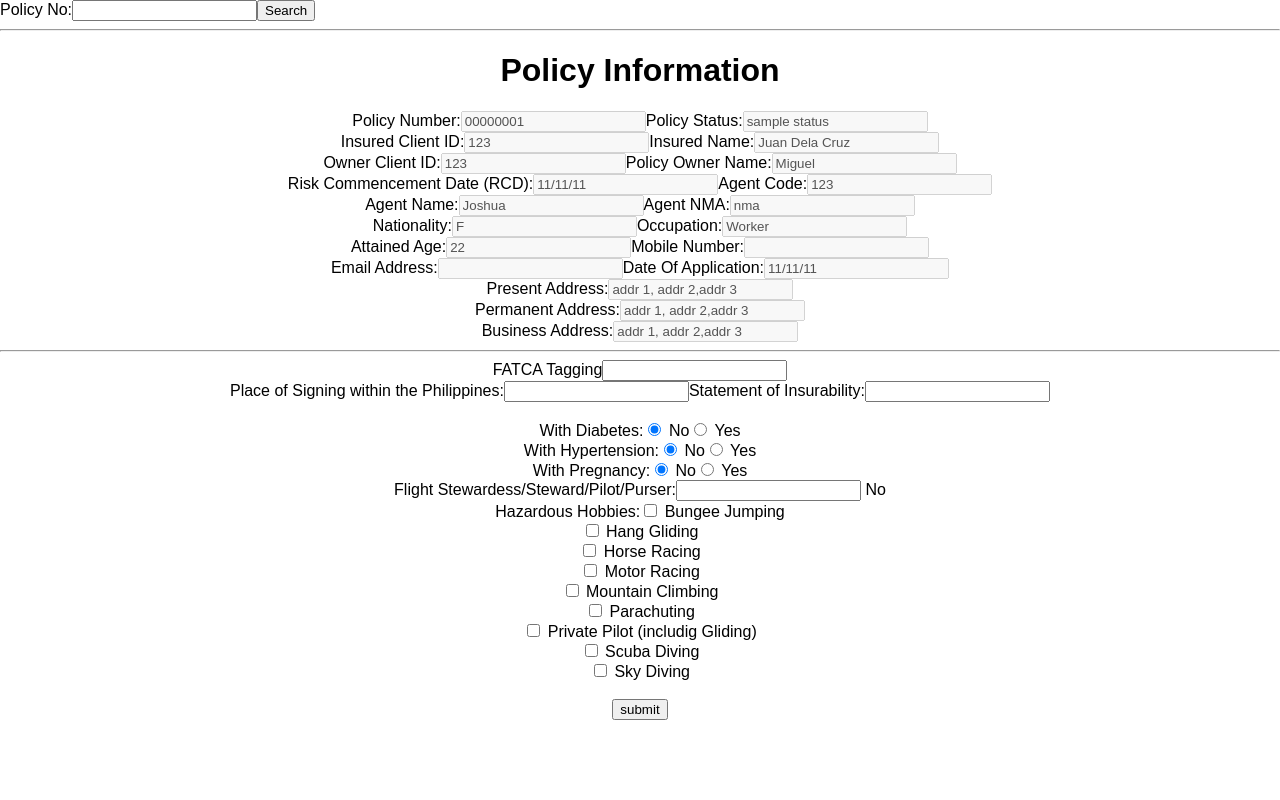
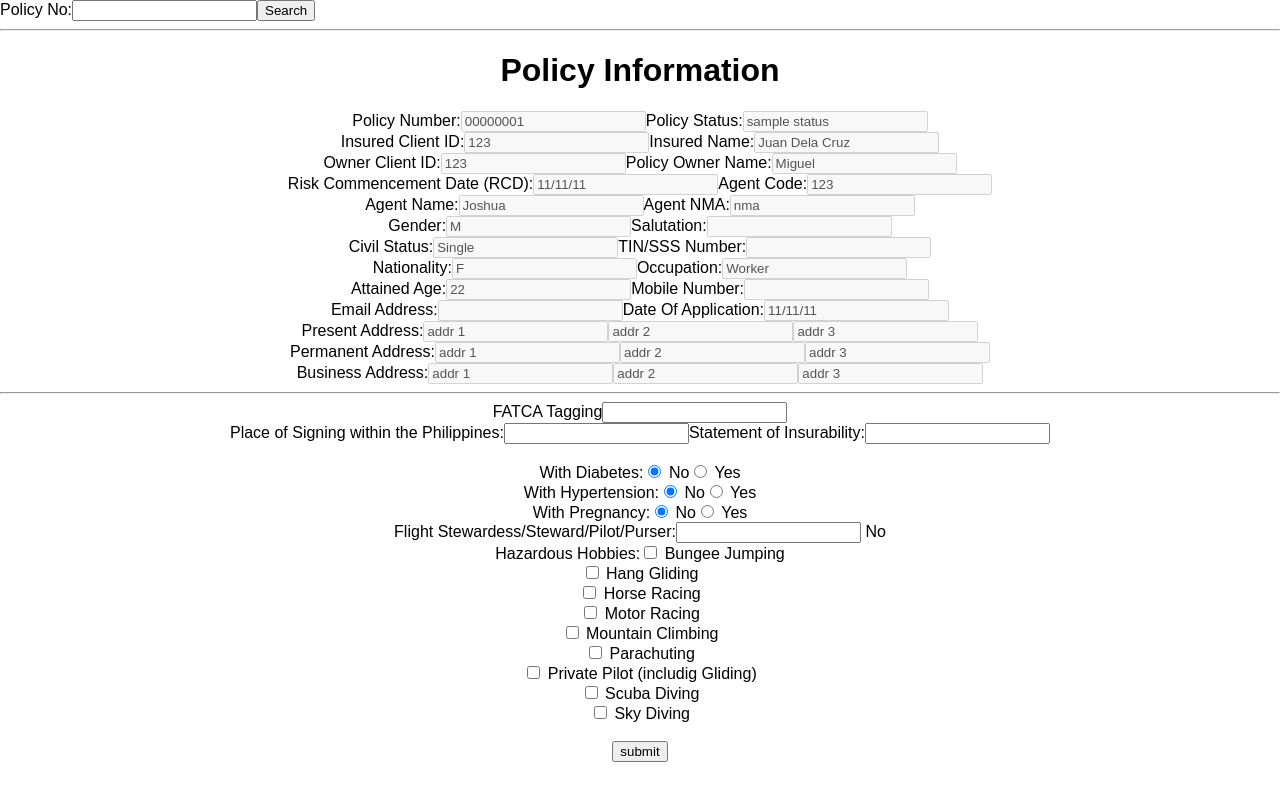
Before and after one commit to questronix/bpm-pl-ui, a React (Create React App) app: page / in a window 1280 px wide. Built offline with nearby package versions, Linux system fonts and the light colour scheme.

Commit message:
Fix radio button Add fields to policy

```diff
--- a/src/modules/policy/component/Fatca.js
+++ b/src/modules/policy/component/Fatca.js
@@ -16,6 +16,7 @@ class Fatca extends Component {
 
     this.handleSubmit = this.handleSubmit.bind(this);
     this.handleInputChange = this.handleInputChange.bind(this);
+    this.handleRadioChange = this.handleRadioChange.bind(this);
   }
 
   handleSubmit(event) {
@@ -38,8 +39,11 @@ class Fatca extends Component {
     const name = target.name;
     const value = target.value;
 
+    // This will convert string to boolean
+    const val = (value === "true") ? true : false;
+
     this.setState({
-      [name]: value
+      [name]: val
     });
   }
 
@@ -73,13 +77,14 @@ class Fatca extends Component {
           <label>With Diabetes:
             <input
               name="withDiabetes"
-              value={false}
+              value="false"
               type="radio"
-              onChange={this.handleRadioChange}
-              checked/> No
+              checked={this.state.withDiabetes === false}
+              onChange={this.handleRadioChange}/> No
             <input
               name="withDiabetes"
-              value={true}
+              value="true"
+              checked={this.state.withDiabetes === true}
               onChange={this.handleRadioChange}
               type="radio"/> Yes
           </label>
@@ -88,11 +93,14 @@ class Fatca extends Component {
             <input
               name="withHypertension"
               value="false"
-              type="radio"
-              checked/> No
+              checked={this.state.withHypertension === false}
+              onChange={this.handleRadioChange}
+              type="radio"/> No
             <input
               name="withHypertension"
               value="true"
+              checked={this.state.withHypertension === true}
+              onChange={this.handleRadioChange}
               type="radio"/> Yes
           </label>
           <br/>
@@ -100,11 +108,14 @@ class Fatca extends Component {
             <input
               name="withPregnancy"
               value="false"
-              type="radio"
-              checked/> No
+              checked={this.state.withPregnancy === false}
+              onChange={this.handleRadioChange}
+              type="radio"/> No
             <input
               name="withPregnancy"
               value="true"
+              checked={this.state.withPregnancy === true}
+              onChange={this.handleRadioChange}
               type="radio"/> Yes
           </label>
           <br/>
--- a/src/modules/policy/component/Policy.js
+++ b/src/modules/policy/component/Policy.js
@@ -22,6 +22,11 @@ class Policy extends Component {
         mobileNumber: '09291234567',
         email: 'email@domain.com',
         dateOfApplication: '11/11/11',
+        salutation: '',
+        gender: 'M',
+        civilStatus: 'Single',
+        tinOrSSNumber: '123',
+        clientTagging: 'HRC',
         presentAddress: {
           addr1: 'addr 1',
           addr2: 'addr 2',
--- a/src/modules/policy/component/PolicyInformation.js
+++ b/src/modules/policy/component/PolicyInformation.js
@@ -72,6 +72,30 @@ class PolicyInformation extends Component {
             value={policy.agentNMA}
             disabled/><br/>
         </label>
+        <label>Gender:
+          <input
+            type="text"
+            value={policy.gender}
+            disabled/>
+        </label>
+        <label>Salutation:
+          <input
+            type="text"
+            value={policy.salutation}
+            disabled/><br/>
+        </label>
+        <label>Civil Status:
+          <input
+            type="text"
+            value={policy.civilStatus}
+            disabled/>
+        </label>
+        <label>TIN/SSS Number:
+          <input
+            type="text"
+            value={policy.tinOrSSSNumber}
+            disabled/><br/>
+        </label>
         <label>Nationality:
           <input
             type="text"
@@ -110,19 +134,43 @@ class PolicyInformation extends Component {
         <label>Present Address:
           <input
             type="text"
-            value={this.formatAddress(policy.presentAddress)}
+            value={policy.presentAddress.addr1}
+            disabled />
+          <input
+            type="text"
+            value={policy.presentAddress.addr2}
+            disabled />
+          <input
+            type="text"
+            value={policy.presentAddress.addr3}
             disabled /><br/>
         </label>
         <label>Permanent Address:
           <input
             type="text"
-            value={this.formatAddress(policy.permanentAddress)}
+            value={policy.permanentAddress.addr1}
+            disabled />
+          <input
+            type="text"
+            value={policy.permanentAddress.addr2}
+            disabled />
+          <input
+            type="text"
+            value={policy.permanentAddress.addr3}
             disabled /><br/>
         </label>
         <label>Business Address:
           <input
             type="text"
-            value={this.formatAddress(policy.businessAddress)}
+            value={policy.businessAddress.addr1}
+            disabled />
+          <input
+            type="text"
+            value={policy.businessAddress.addr2}
+            disabled />
+          <input
+            type="text"
+            value={policy.businessAddress.addr3}
             disabled /><br/>
         </label>
       </div>
```
